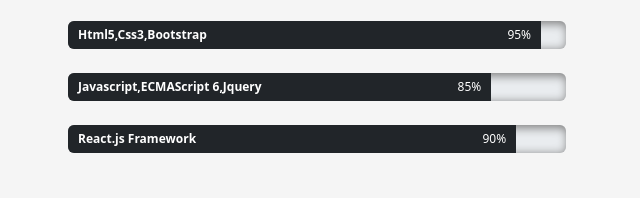
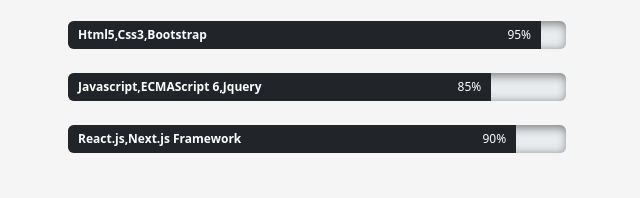
Before and after one commit to AhmedSamir77/My-Portfolio, a plain HTML site: page index.html in a window 1280 px wide. Shown: the part 1200-1398 px from the top of the page, 464-1104 px from the left. Drawn offline with Linux system fonts and the light colour scheme.

Commit message:
update informations

```diff
--- a/index.html
+++ b/index.html
@@ -234,7 +234,7 @@
                   class="progress-bar text-bg-dark position-relative"
                   style="width: 90%"
                 >
-                  <span class="custom fw-bold">React.js Framework</span>
+                  <span class="custom fw-bold">React.js,Next.js Framework</span>
                   <div class="custom-1">90%</div>
                 </div>
               </div>
```
